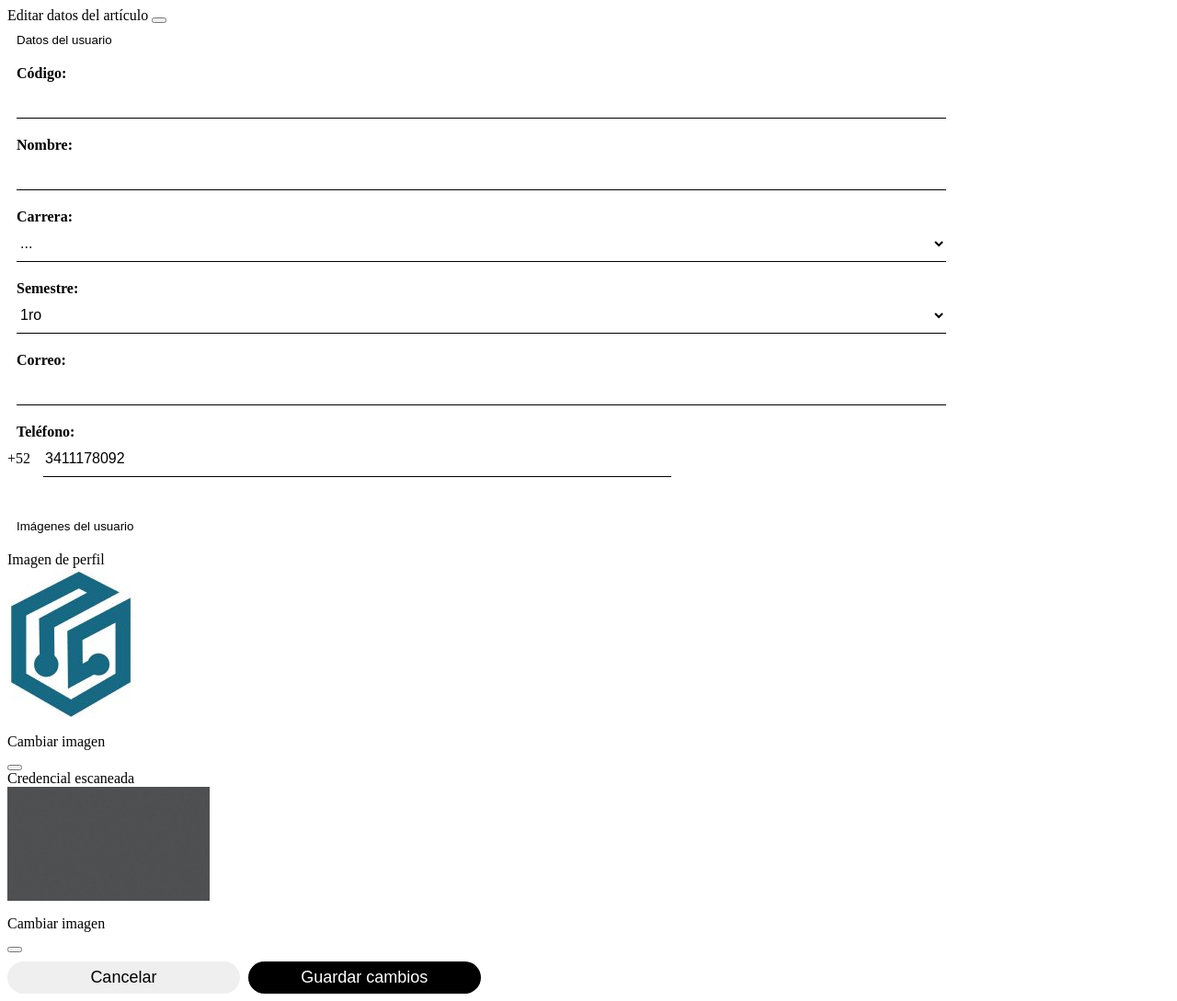
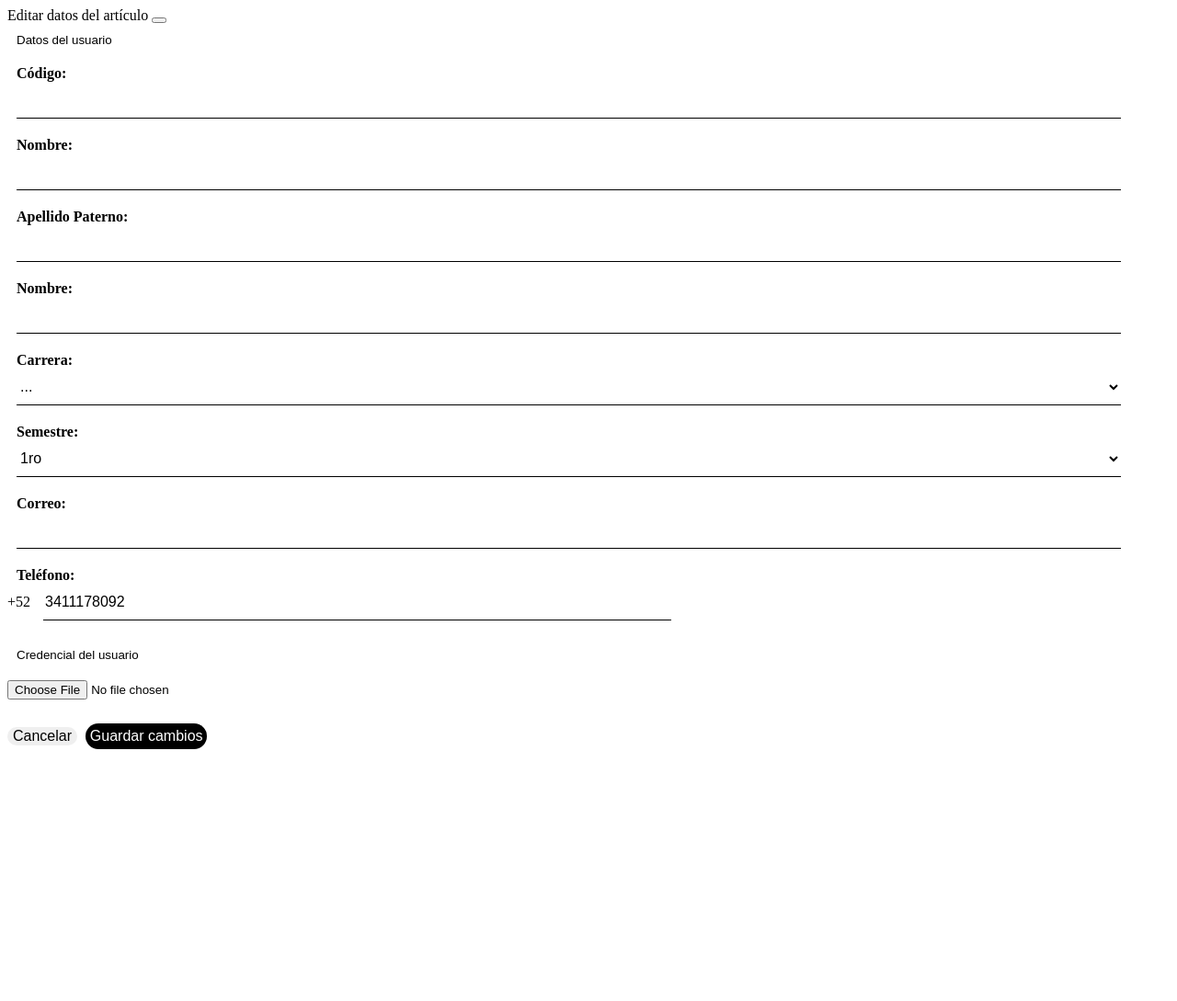
Before and after one commit to FrankJr28/Item, a PHP site: the page made by vistas/paginas/infoUsuario.php in a window 1280 px wide. Shown: the whole page at 92% size. After the commit the page ends 815 px from the top, so only its background shows below. Run offline with PHP 8.4, Linux system fonts and the light colour scheme; the template is opened without the code that fills it, so the values that code supplies are empty.

Commit message:
9 de julio

```diff
--- a/css/stylesUsDt.css
+++ b/css/stylesUsDt.css
@@ -1,4 +1,5 @@
 /*----------------------------FORMULARIO---------------------------*/
+
 .form-mod {
     box-sizing: content-box;
 }
@@ -17,12 +18,14 @@
     display: block;
 }
 
-  .form-mod select, .form-mod input {
+.form-mod select,
+.form-mod input {
     margin-bottom: 20px;
     margin-left: 10px;
 }
 
-  .form-mod select, .form-mod input[type="text"]{
+.form-mod select,
+.form-mod input[type="text"] {
     border: none;
     border-bottom: 1px solid #000;
     background: transparent;
@@ -30,10 +33,10 @@
     height: 40px;
     color: #000;
     font-size: 16px;
-    width: 80%;
+    width: 95%;
 }
 
-  #staticEmail2{
+#staticEmail2 {
     border: none;
     background: transparent;
     outline: none;
@@ -43,11 +46,11 @@
     width: 40px;
 }
 
-  .form-mod .span-fj{
+.form-mod .span-fj {
     height: 50%;
 }
 
-  #span-fj-tel{
+#span-fj-tel {
     width: 54%;
 }
 
@@ -62,45 +65,48 @@
     color: rgb(16, 173, 212);
 }
 
-  #btn-cancel{
+#btn-cancel {
     margin-top: 10px;
     margin-right: 5px;
     border: none;
     outline: none;
-    height: 35px;
-    font-size: 18px;
+    height: auto;
+    font-size: 1rem;
     border-radius: 20px;
-    width: 20%;
+    min-width: auto;
 }
 
-  #btn-agregar{
+#btn-agregar {
     margin-top: 10px;
     background: #000;
     color: #fff;
     border: none;
     outline: none;
-    height: 35px;
-    font-size: 18px;
+    height: auto;
+    font-size: 1rem;
     border-radius: 20px;
-    width: 20%;
+    min-width: auto;
+    padding: .3rem;
 }
 
-  #btn-agregar:hover, #btn-cancel:hover{
+#btn-agregar:hover,
+#btn-cancel:hover {
     cursor: pointer;
     background: #216e8a;
     color: #fff;
 }
 
+
 /*----------------------------ACCORDION---------------------------*/
 
-.accord-format h3{
+.accord-format h3 {
     margin: 0;
     padding: 0 0 20px;
     color: #212529;
     text-align: start;
 }
 
-.accord-format button[data-bs-toggle="collapse"]{
+.accord-format button[data-bs-toggle="collapse"] {
     margin: 0;
     padding: 10px 10px 0;
     background: transparent;
@@ -112,11 +118,11 @@
     text-align: start;
 }
 
-.accord-format .icon-img{
+.accord-format .icon-img {
     display: flex;
     align-items: center;
 }
 
-#cred-usr-dt{
+#cred-usr-dt {
     width: 220px;
 }
--- a/index.php
+++ b/index.php
@@ -20,6 +20,9 @@ require_once "modelos/detalles.modelo.php";
 require_once "controladores/solicitar.controlador.php";
 require_once "modelos/solicitar.modelo.php";
 
+require_once "controladores/infoUsuario.controlador.php";
+require_once "modelos/infoUsuario.modelo.php";
+
 require_once "modelos/user.modelo.php";
 
 $plantilla = new ControladorPlantilla();
--- a/js/user.js
+++ b/js/user.js
@@ -86,7 +86,6 @@ var tiempo = setInterval(function() {
                 }
             }
         }); // Fin Adaptadores
-
 
         $.ajax({ // Bocinas
             type: 'POST',
--- a/vistas/paginas/infoUsuario.php
+++ b/vistas/paginas/infoUsuario.php
@@ -4,7 +4,6 @@
 
 <?php
     $usuario = ControladorFormularios::ctrObtenerDatosUsuario();
-
 ?>
 
 <div class="height-100">
@@ -24,7 +23,8 @@
             </div><!-- MODAL -->
         </div><!-- DIV MODAL-->
         <div class="accord-format mb-4">
-            <div class="accordion" id="accordionPanelsStayOpenExample">
+            <form class="" action="" method="post" enctype="multipart/form-data">
+                <div class="accordion" >
                     <div class="accordion-item">
                         <h3 class="accordion-header" id="panelsStayOpen-headingOne">
                         <button class="" type="button" data-bs-toggle="collapse" data-bs-target="#panelsStayOpen-collapseOne" aria-expanded="true" aria-controls="panelsStayOpen-collapseOne">
@@ -34,21 +34,33 @@
                         <div id="panelsStayOpen-collapseOne" class="accordion-collapse collapse show" aria-labelledby="panelsStayOpen-headingOne">
                             <div class="accordion-body">
                                 <div class="form-mod">
-                            <form class="" action="" method="post">
-                                <div class="row">
-                                    <div class="col-6">
-                                        <label for="start">Código:</label>
-                                        <input type="text" id="start" name="trip-start" value="<?= $usuario["codigo_u"] ?>">
+
+                                    <div class="row w-100 justify-content-between">
+                                        <div class="col-xl-5 col-md-6 col-xs-12">
+                                            <label for="start"><strong>Código:</strong></label>
+                                            <input type="text" id="start" name="codigo" value="<?= $usuario["codigo_u"] ?>">
                                         </div>
-                                    <div class="col-6">
-                                        <label for="start">Nombre:</label>
-                                        <input type="text" id="start" name="trip-start" value="<?= $usuario["nombre_u"] ?>">
+                                        <div class="col-xl-5 col-md-6 col-xs-12">
+                                            <label for="start"><strong>Nombre: </strong></label>
+                                            <input type="text" id="start" name="codigo" value="<?= $usuario["codigo_u"] ?>">
                                         </div>
                                     </div>
-                                <div class="row">
-                                    <div class="col-6">
+
+                                    <div class="row w-100 justify-content-between">
+                                        <div class="col-xl-5 col-md-6 col-xs-12">
+                                            <label for="start">Apellido Paterno:</label>
+                                            <input type="text" id="start" name="apellidoP" value="<?= $usuario["app_u"] ?>">
+                                        </div>
+                                        <div class="col-xl-5 col-md-6 col-xs-12">
+                                            <label for="start">Nombre:</label>
+                                            <input type="text" id="start" name="apellidoM" value="<?= $usuario["apm_u"] ?>">
+                                        </div>
+                                    </div>
+
+                                    <div class="row w-100 justify-content-between">
+                                        <div class="col-xl-5 col-md-6 col-xs-12">
                                             <label for="start">Carrera:</label>
-                                        <select class="" aria-label="Default select example">
+                                            <select class="" name="carrera" aria-label="Default select example">
                                                 <option selected>...</option>
                                                 <?php
                                                     $carrera = new ControladorFormularios();
@@ -56,9 +68,9 @@
                                                 ?>
                                             </select>
                                         </div>
-                                    <div class="col-6">
+                                        <div class="col-xl-5 col-md-6 col-xs-12">
                                             <label for="start">Semestre:</label>
-                                        <select class="" aria-label="Default select example">
+                                            <select class="" name="semestre" aria-label="Default select example">
                                                 <option value="0" <?php if($usuario["semestre"]==0) echo "selected" ?>>...</option>
                                                 <option value="1" <?php if($usuario["semestre"]==1) echo "selected" ?>>1ro</option>
                                                 <option value="2" <?php if($usuario["semestre"]==2) echo "selected" ?>>2do</option>
@@ -72,20 +84,21 @@
                                             </select>
                                         </div>
                                     </div>
-                                <div class="row">
-                                    <div class="col-6">
+
+                                    <div class="row w-100 justify-content-between">
+                                        <div class="col-xl-5 col-md-6 col-xs-12">
                                             <label for="start">Correo:</label>
-                                        <input type="text" id="start" name="trip-start" value="<?= $usuario["correo_u"] ?>">
+                                            <input type="text" id="start" name="correo" value="<?= $usuario["correo_u"] ?>">
                                         </div>
-                                    <div class="col-6">
+                                        <div class="col-xl-5 col-md-6 col-xs-12">
                                             <label for="start">Teléfono:</label>
                                             <div class="input-group mb-2">
                                                 <span class="input-group-text span-fj">+52</span>
-                                            <input type="text" id="span-fj-tel" value="3411178092">
+                                                <input type="text" id="span-fj-tel" name="telefono" value="3411178092">
                                             </div>
                                         </div>
                                     </div>
-                                </form>
+
                                 </div>
                             </div>
                         </div>
@@ -93,56 +106,23 @@
                     <div class="accordion-item">
                         <h3 class="accordion-header" id="panelsStayOpen-headingTwo">
                         <button class="collapsed" type="button" data-bs-toggle="collapse" data-bs-target="#panelsStayOpen-collapseTwo" aria-expanded="false" aria-controls="panelsStayOpen-collapseTwo">
-                        Imágenes del usuario
+                            Credencial del usuario
                         </button>
                         </h3>
                         <div id="panelsStayOpen-collapseTwo" class="accordion-collapse collapse" aria-labelledby="panelsStayOpen-headingTwo">
                             <div class="accordion-body">
-                        <div class="row m-3">
-                            <div class="col-3">
-                                <span class="col-form-label">
-                                    Imagen de perfil
-                                </span>
-                            </div>
-                            <div class="col-7">
-                                <div class="form-control-static">
-                                    <img src="img/logo.PNG" class="avatar" alt="Avatar Image"/>
-                                </div>
-                            </div>
-                            <div class="col-2">
-                                <p>Cambiar imagen</p>
-                                <div class="d-flex justify-content-center mb-3">
-                                    <button type="button" class="btn btn-secondary icon-img">
-                                        <i class="bi bi-image"></i>
-                                    </button>
-                                </div>
-                            </div>
-                        </div>
-                        <div class="row m-3">
-                            <div class="col-3">
-                                <span class="col-form-label">
-                                    Credencial escaneada
-                                </span>
-                            </div>
-                            <div class="col-7">
-                                <div class="form-control-static">
-                                    <img id="cred-usr-dt" src="./img/proof.jpg" class="img-fluid rounded" alt="Credencial">
-                                </div>
-                            </div>
-                            <div class="col-2 ">
-                                <p>Cambiar imagen</p>
-                                <div class="d-flex justify-content-center mb-3">
-                                    <button type="button" class="btn btn-secondary icon-img">
-                                        <i class="bi bi-image"></i>
-                                    </button>
-                                </div>
+                                <div class="row m-1">
+                                    <div class="col-12" style="overflow: scroll">
+                                        <input type="file" src="" alt="credencial" >
                                     </div>
                                 </div>
                             </div><!--ACORD-BODY-2-->
                         </div>
+                    </div>
                 </div><!---- ACCORD END----->
+            </form>
         </div>
-            <div class="mb-4">
+        <div class="mb-4" style="padding-bottom: 3rem">
                 <div class="row">
                     <div class="col-12 d-flex justify-content-end">
                     <button id="btn-cancel" type="reset">Cancelar</button>
@@ -150,8 +130,5 @@
                 </div>
                 </div>
         </div>
-        </div>
     </div><!--MARGIN-->
 </div><!--Container-->
-
-<script type="text/javascript" src="js/prueba.js"></script>
--- a/vistas/plantilla.php
+++ b/vistas/plantilla.php
@@ -27,8 +27,8 @@
 
     </head>
 
-    <body id="body-pd">
-        <header class="header" id="header">
+    <body id="body-pd" style="height:90vh;">
+        <header class="header" id="header" >
             <?php
             if(isset($_GET["pagina"]) && $_GET["pagina"]!="inicio" && $_GET["pagina"]!="error"){
 
@@ -79,11 +79,9 @@
             }
 
         ?>
-
-
         <!--Container Main start-->
-        <div class="height-100"><!--MARGIN-->
-                <div class="margin-cont">
+        <div class="d-flex flex-column justify-content-between" style="min-height:100%; height:auto;" ><!--MARGIN-->
+                <div class="margin-cont" style="height:auto;">
                     <?php
                         if(isset($_GET["pagina"])){
                             if($_GET["pagina"]=="solicitar" ||
@@ -123,48 +121,19 @@
                         }
                     ?>
                 </div>
+                <footer class="mt-3 w-100" style="position:fixed; left:auto; bottom:0px; height:auto; background:#FFF; text-align: center;">
+                        <div style="font-size: 10px; width: 90%;">CTA CUSUR © 2022. CRÉDITOS DE LA APLICACIÓN | POLÍTICA DE PRIVACIDAD Y MANEJO DE DATOS</div>
+                </footer>
         </div>
         <!--Container Main end-->
 
-
-
-
         <script type="text/javascript" src="bootstrap/js/bootstrap.min.js"></script>
-
         <script type="text/javascript" src="./js/navbar.js"></script>
-
         <script type="text/javascript" src="./js/alerts.js"></script>
-
-
-
-
-
-
-
         <script type="text/javascript" src="./js/file.js"></script>
-
-        <!--
-        <script src="popper/popper.min.js"></script>-->
-
-
-
-        <!--<script type="module" src="./dist/main.js"></script>-->
-
-
-        <!--Para ver si funciona lo de brenda
-        <link rel="stylesheet" href="./css/stylesVw.css">
-                    -->
-
         <script src="https://cdnjs.cloudflare.com/ajax/libs/popper.js/1.14.0/umd/popper.min.js" integrity="sha384-cs/chFZiN24E4KMATLdqdvsezGxaGsi4hLGOzlXwp5UZB1LY//20VyM2taTB4QvJ" crossorigin="anonymous"></script>
 
-        <!--<script src="https://cdnjs.cloudflare.com/ajax/libs/popper.js/1.14.0/umd/popper.min.js" integrity="sha384-cs/chFZiN24E4KMATLdqdvsezGxaGsi4hLGOzlXwp5UZB1LY//20VyM2taTB4QvJ" crossorigin="anonymous"></script>
-
-        <script type="text/javascript" src="https://cdn.datatables.net/1.11.5/js/jquery.dataTables.min.js"></script>
-
-        <script type="text/javascript" charset="utf8" src="https://cdn.datatables.net/1.11.5/js/jquery.dataTables.js"></script>-->
-
-
-            <!-- datatables JS -->
+        <!-- datatables JS -->
         <script type="text/javascript" src="datatables/datatables.min.js"></script>
 
         <script type="text/javascript" src="js/articulos.js"></script>
```
Also changed, not shown: controladores/detalles.controlador.php (+18 -4 lines), controladores/infoUsuario.controlador.php (added, +22 -0 lines), css/styles.css (+72 -48 lines), js/prueba.js (deleted, +0 -9 lines), modelos/detalles.modelo.php (+38 -8 lines), modelos/infoUsuario.modelo.php (added, +36 -0 lines), vistas/paginas/detallePrestamo.php (+28 -9 lines), vistas/paginas/detalleUsuario.php (+29 -29 lines), vistas/paginas/inicio.php (+7 -7 lines), controladores/formularios.controlador.php (line endings or trailing spaces). Lines whose indentation alone changed are shown as unchanged.
